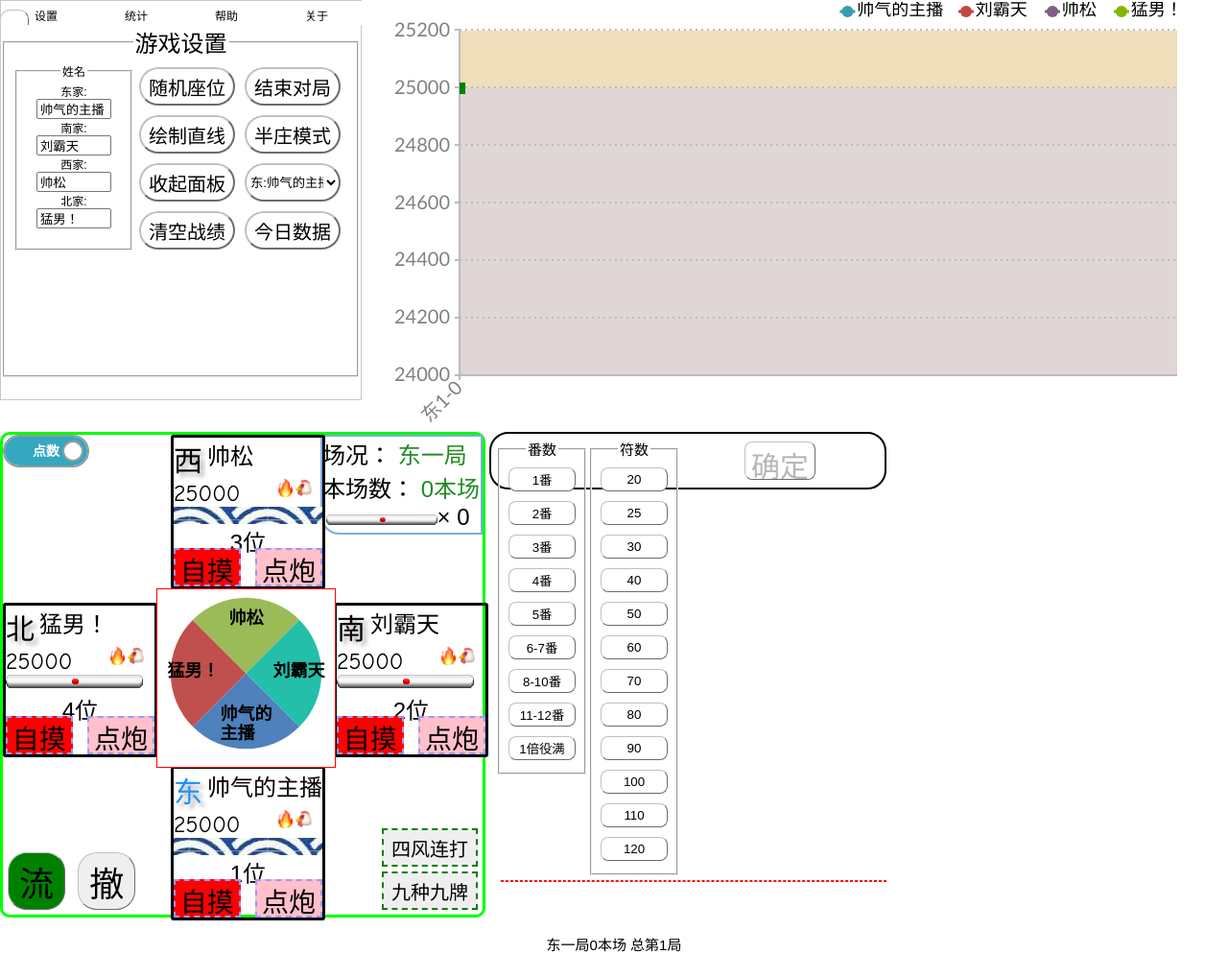
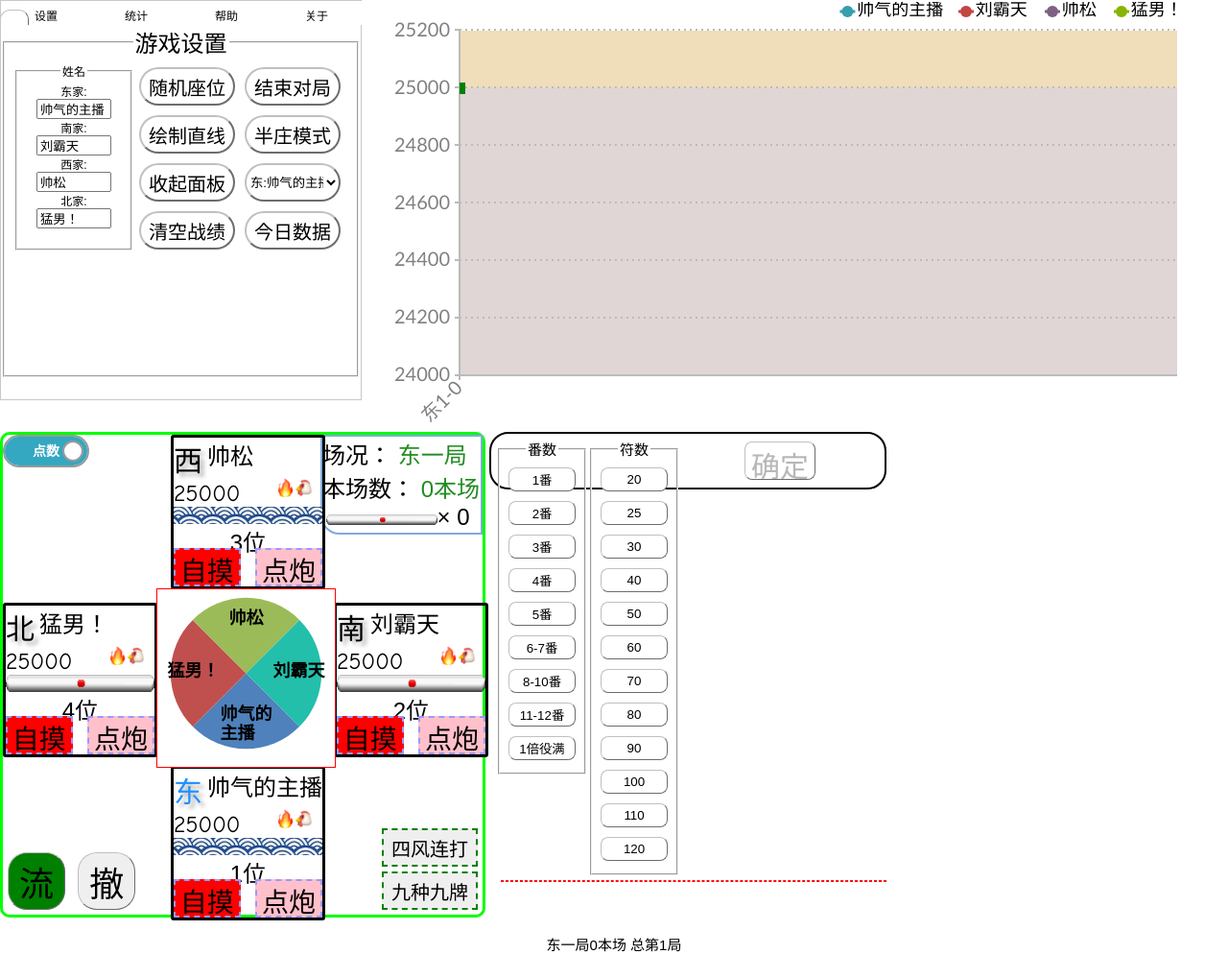
Before and after one commit to owenlius/Majong-AutoScore-master, a plain HTML site: page JS/index.html in a window 1280 px wide. Shown: the whole page at 96% size. Drawn offline with Linux system fonts and the light colour scheme.

Commit message:
修复立直棒比例

```diff
--- a/JS/Majong.js
+++ b/JS/Majong.js
@@ -332,8 +332,10 @@ function UpdateUserName() {
         $('.playername', $('.playerinfoarea')[i]).text(player[i].playerName);
         if(player[i].playerName in richi_img){
             $('.playerscorediff', $('.playerinfoarea')[i]).css('background','url(img/' + richi_img[player[i].playerName] + ') no-repeat');
+            $('.playerscorediff', $('.playerinfoarea')[i]).css('background-size','100% 100%');
         }else{
             $('.playerscorediff', $('.playerinfoarea')[i]).css('background','url(img/lichi.gif) no-repeat');
+            $('.playerscorediff', $('.playerinfoarea')[i]).css('background-size','100% 100%');
         }
     }
     DrawPieChart();
--- a/JS/style.css
+++ b/JS/style.css
@@ -93,7 +93,7 @@ fieldset#zeropointsetting {
     height: 18px;
     font-size: 15px;
     text-align: center;
-    background: url(img/lichi.gif) no-repeat;
+    background: url(img/richi2.gif) no-repeat;
     background-size: 100% 100%;
 }
 
```
